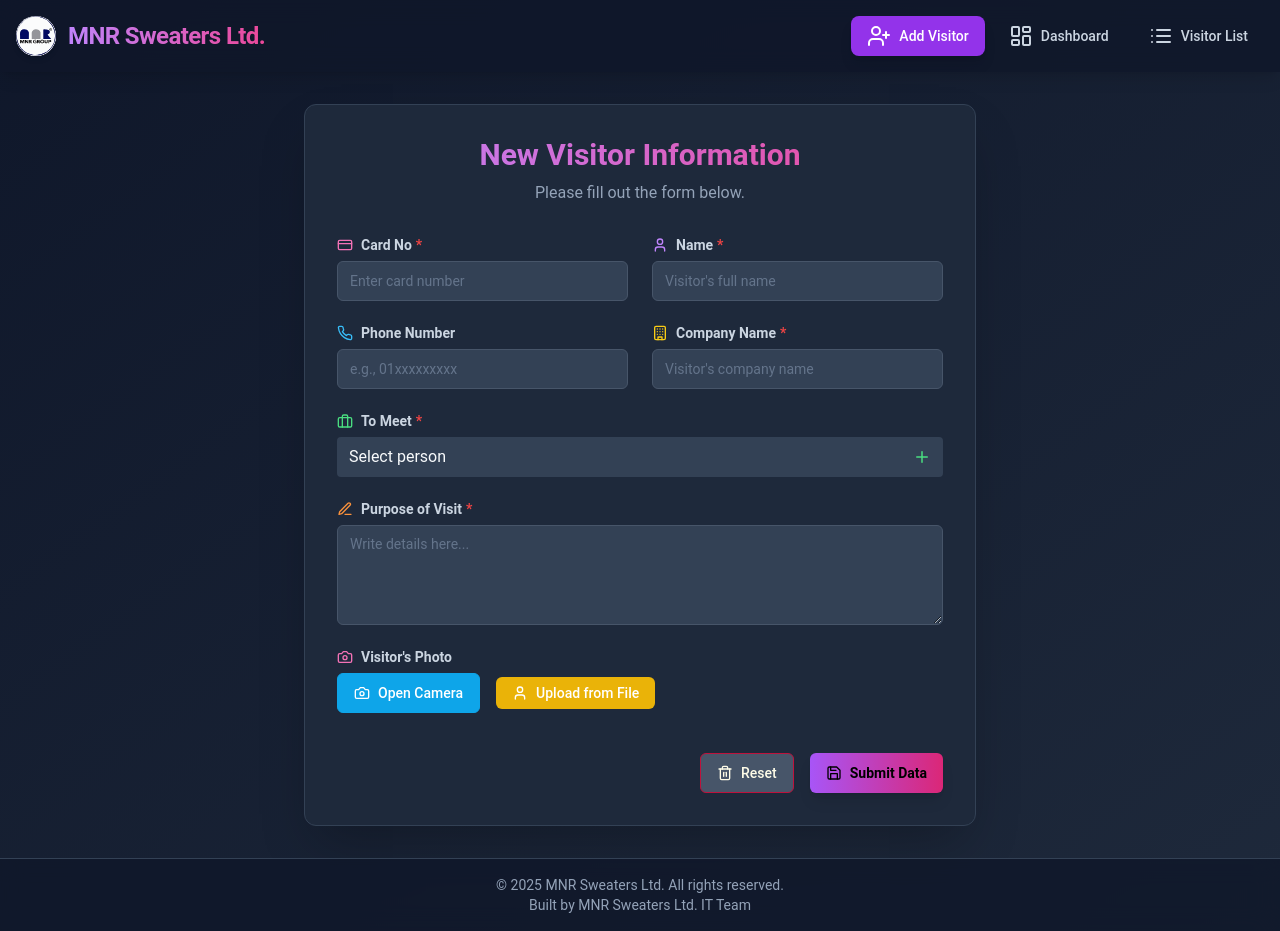
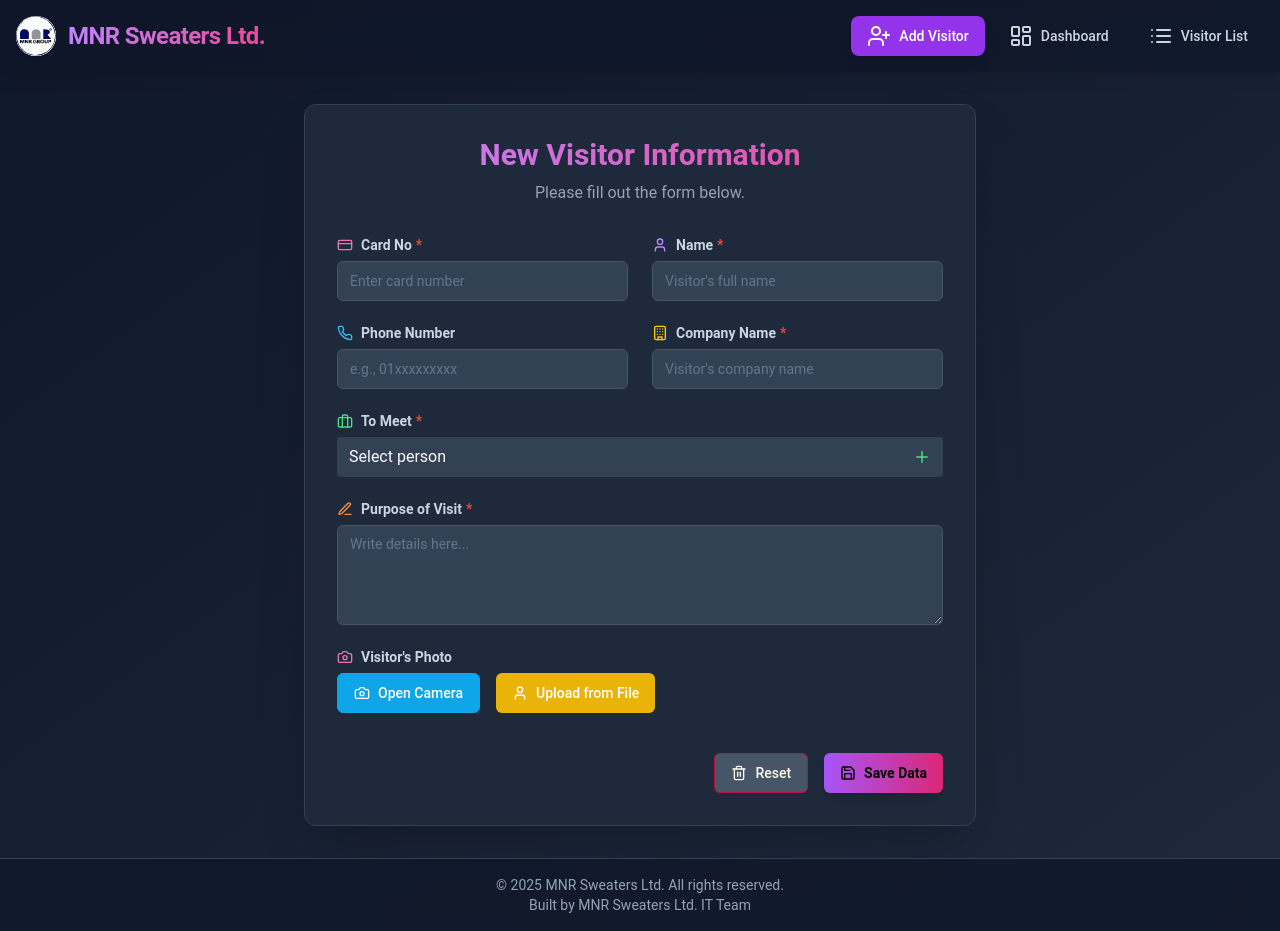
Before and after one commit to Nabab-Sharif/MNR-Group-Visitor-App, a React (Vite) app: page / in a window 1280 px wide. Built offline with nearby package versions, Linux system fonts and the light colour scheme.

Commit message:
change button padding and data in Form

```diff
--- a/src/components/visitor/VisitorFormActions.jsx
+++ b/src/components/visitor/VisitorFormActions.jsx
@@ -38,7 +38,7 @@ const VisitorFormActions = ({ onReset }) => {
         </AlertDialogContent>
       </AlertDialog>
       <Button type="submit" className="bg-gradient-to-r from-purple-500 to-pink-600 hover:from-purple-600 hover:to-pink-700 text-black font-semibold shadow-lg">
-        <Save className="mr-2 h-4 w-4" /> Submit Data
+        <Save className="mr-2 h-4 w-4" /> Save Data
       </Button>
     </div>
   );
--- a/src/components/visitor/VisitorPhotoUpload.jsx
+++ b/src/components/visitor/VisitorPhotoUpload.jsx
@@ -173,7 +173,7 @@ const VisitorPhotoUpload = ({ value, onChange }) => {
           </DialogContent>
         </Dialog>
         {/* Upload from File */}
-        <Label htmlFor="photo-upload" className="cursor-pointer bg-yellow-500 hover:bg-yellow-600 text-white font-medium py-2 px-4 rounded-md inline-flex items-center transition-colors">
+        <Label htmlFor="photo-upload" className="cursor-pointer bg-yellow-500 hover:bg-yellow-600 text-white font-medium py-3 px-4 rounded-md inline-flex items-center transition-colors">
           <User className="mr-2 h-4 w-4" /> Upload from File
         </Label>
         <Input id="photo-upload" type="file" accept="image/*" onChange={handlePhotoChange} className="hidden" />
```
